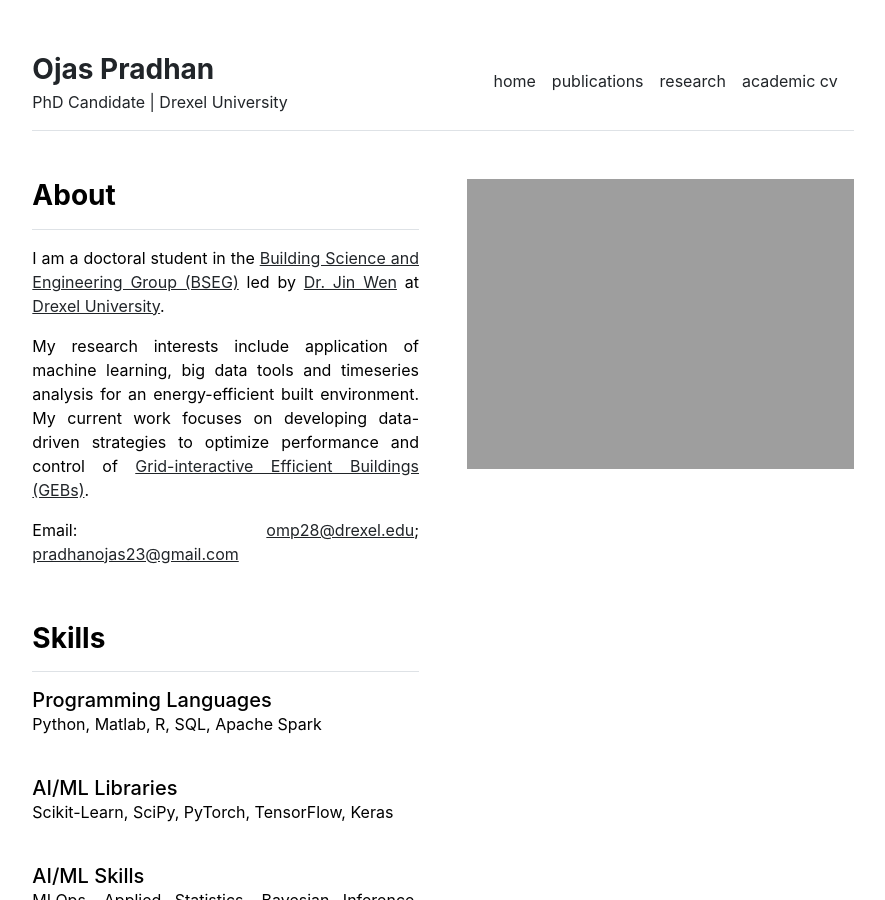
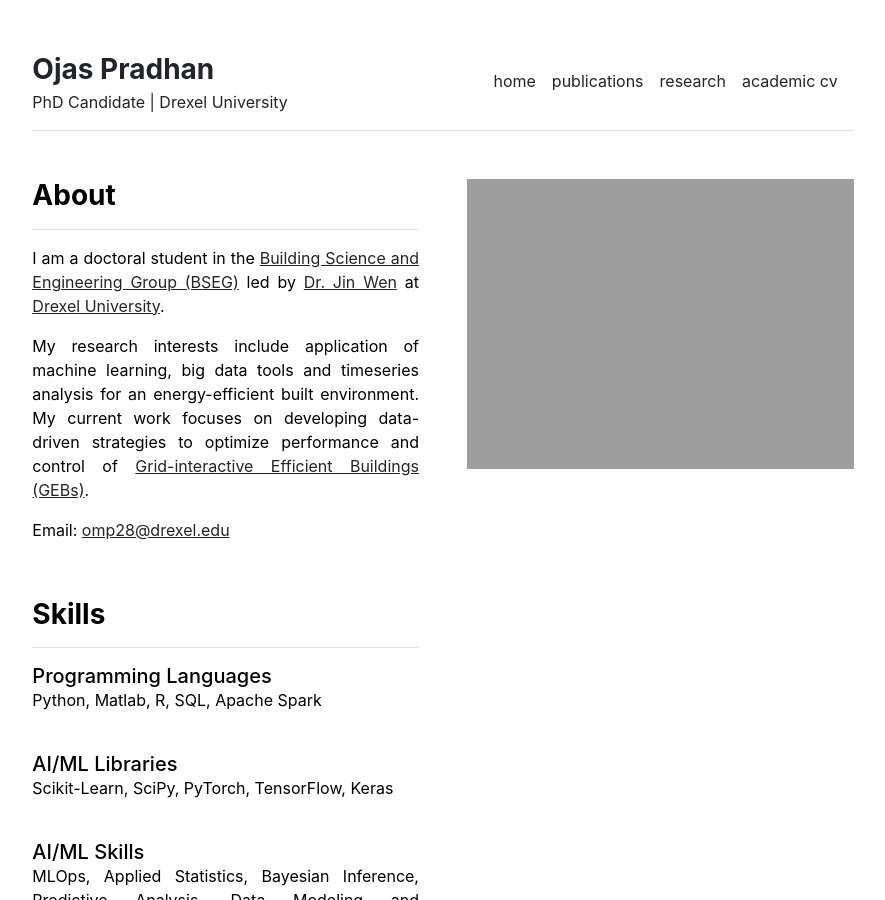
Before and after one commit to pradhanojas/pradhanojas.github.io, a Jekyll site: the page built from index.md, in a window 1280 px wide and 900 px high. Shown: the whole window, without its empty margins (197-1082 px from the left). Built offline with Jekyll 4.4.1, drawn with Linux system fonts in a browser that asks for light colours.

Commit message:
Update index.md

```diff
--- a/index.md
+++ b/index.md
@@ -7,7 +7,7 @@ I am a doctoral student in the <a href="https://drexel.edu/engineering/academics
 
 My research interests include application of machine learning, big data tools and timeseries analysis for an energy-efficient built environment. My current work focuses on developing data-driven strategies to optimize performance and control of <a href="https://www.energy.gov/eere/buildings/grid-interactive-efficient-buildings" target="_blank">Grid-interactive Efficient Buildings (GEBs)</a>.
 
-Email: <a href="mailto:omp28@drexel.edu">omp28@drexel.edu</a>; <a href="mailto:pradhanojas23@gmail.com">pradhanojas23@gmail.com</a>
+Email: <a href="mailto:omp28@drexel.edu">omp28@drexel.edu</a>
 
 <br>
 <h3 class="fw-bold border-bottom pb-3 mb-3">Skills</h3>
```
